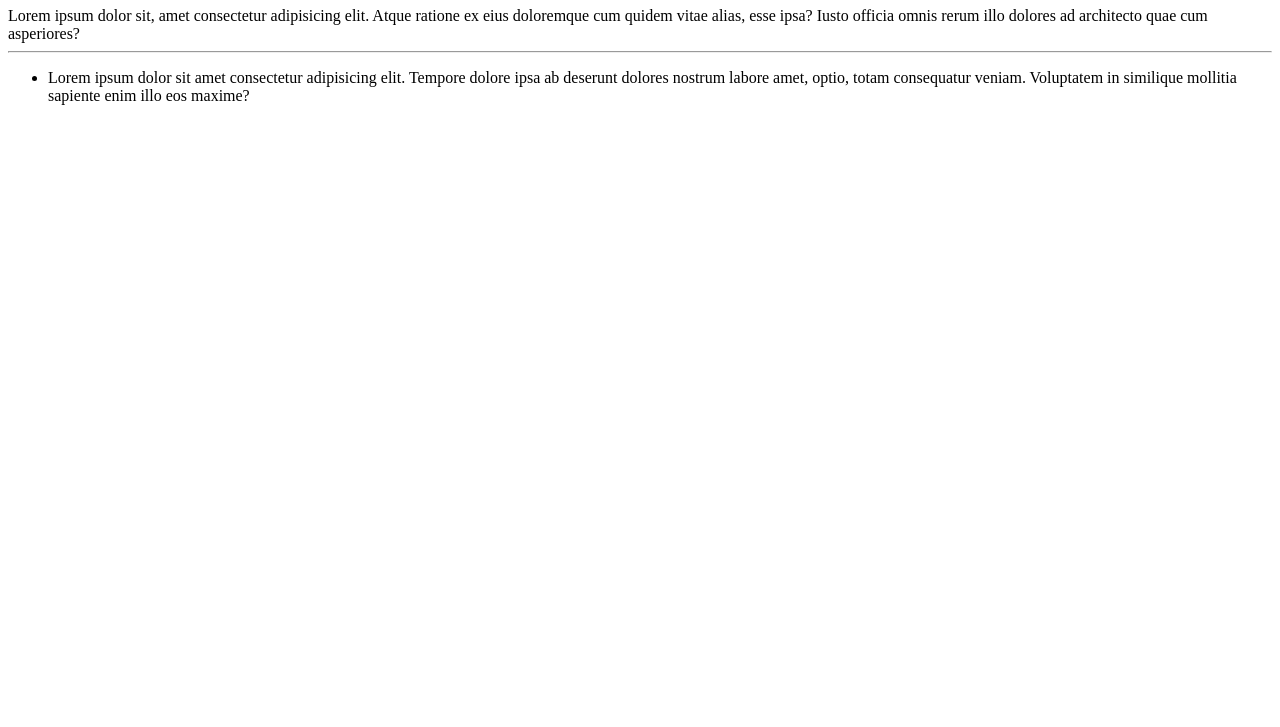
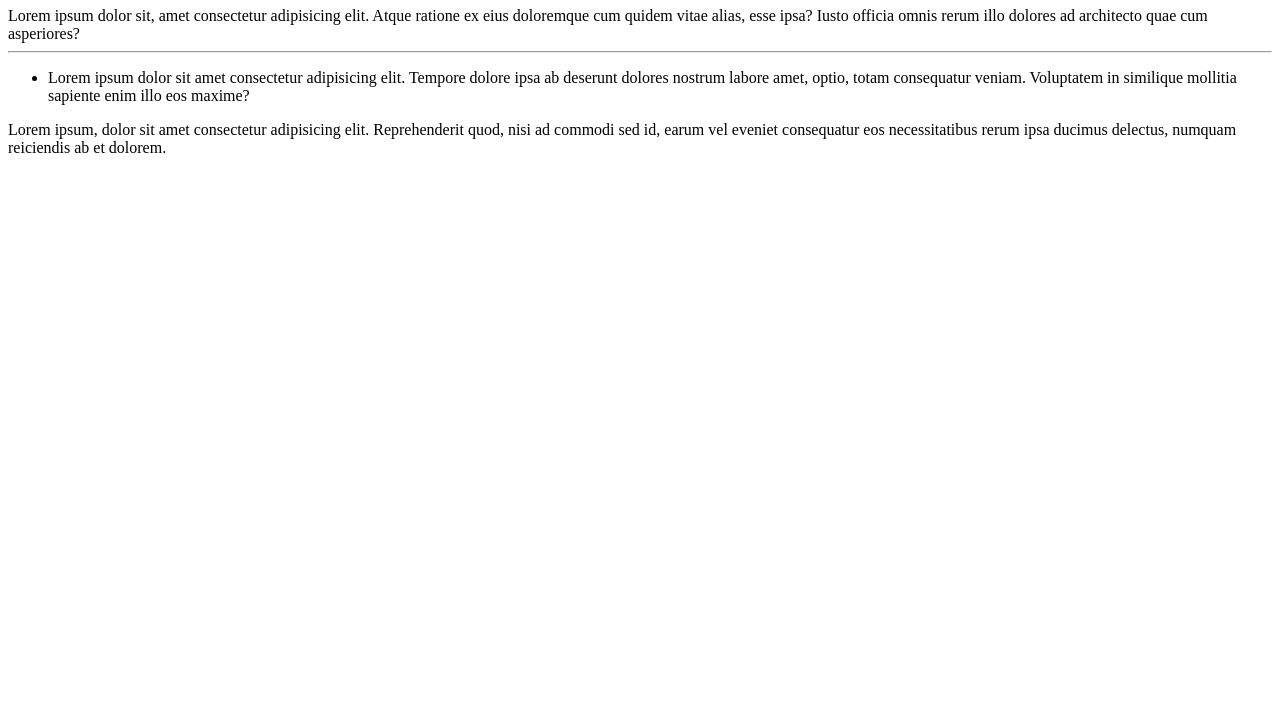
Before and after one commit to KelyValles/Primer-Proyecto, a plain HTML site: page index.html in a window 1280 px wide. Shown: the part 73-800 px from the top of the page. Drawn offline with Linux system fonts and the light colour scheme.

Commit message:
se agrego un p

```diff
--- a/index.html
+++ b/index.html
@@ -14,7 +14,12 @@
     <ul>
         <li>
             <p>Lorem ipsum dolor sit amet consectetur adipisicing elit. Tempore dolore ipsa ab deserunt dolores nostrum labore amet, optio, totam consequatur veniam. Voluptatem in similique mollitia sapiente enim illo eos maxime?</p>
+
+
         </li>
     </ul>
+    <p>
+        Lorem ipsum, dolor sit amet consectetur adipisicing elit. Reprehenderit quod, nisi ad commodi sed id, earum vel eveniet consequatur eos necessitatibus rerum ipsa ducimus delectus, numquam reiciendis ab et dolorem.
+    </p>
 </body>
 </html>
```
